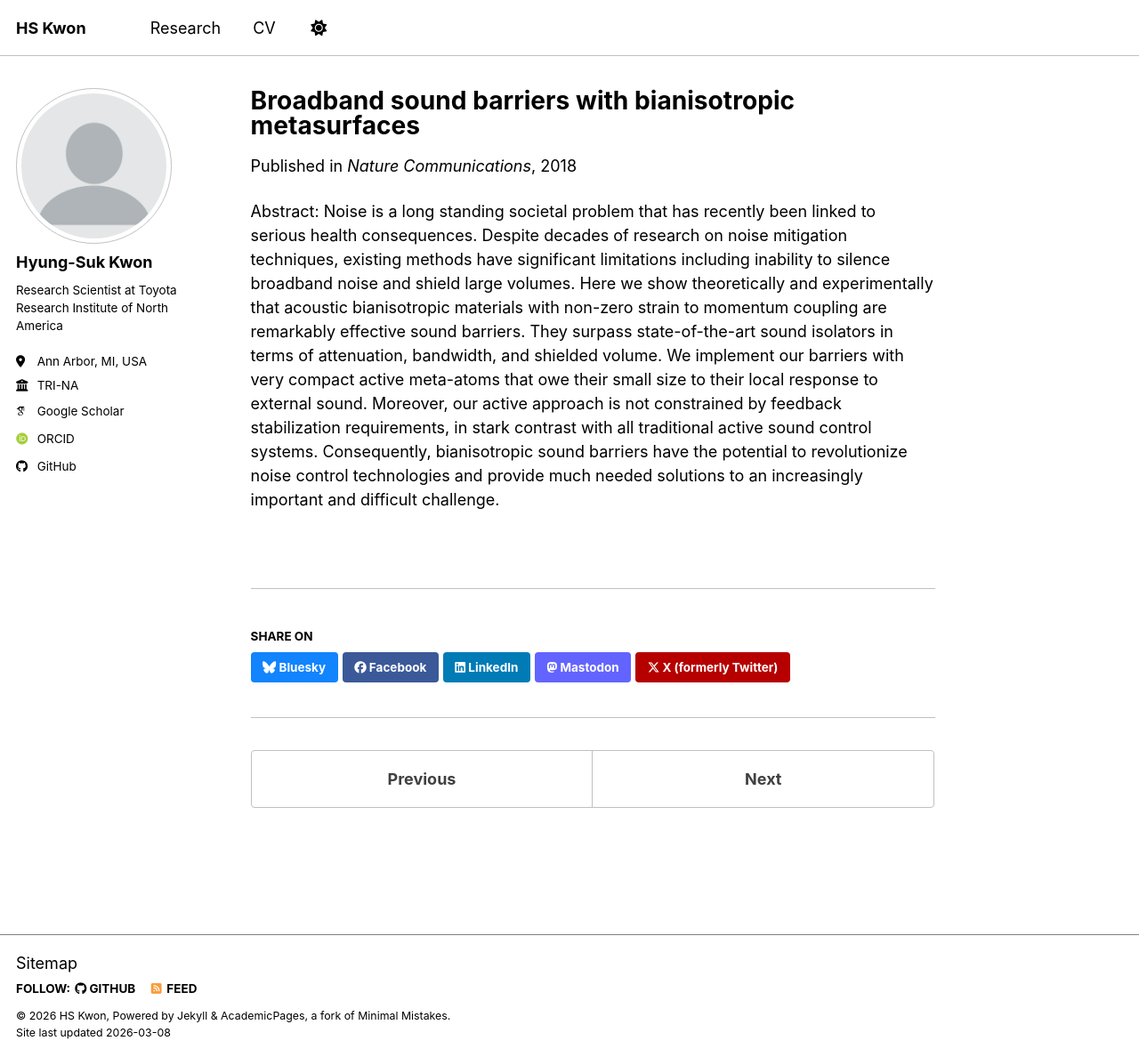
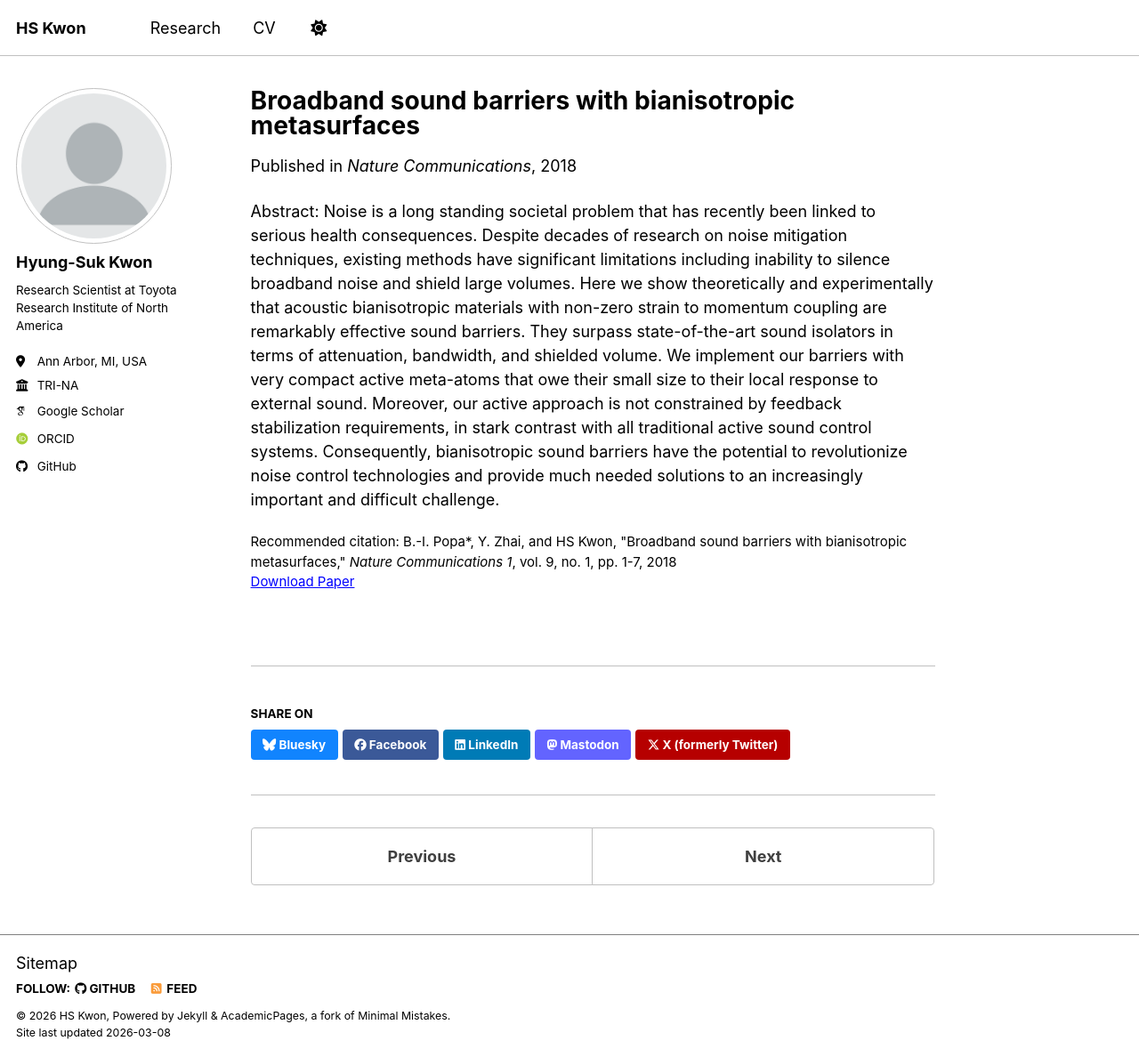
Before and after one commit to Kwon-HyungSuk/kwon-hyungsuk.github.io, a Jekyll site: the page built from _publications/2018-12-13-NatComm.md, in a window 1280 px wide and 1188 px high. Shown: the whole window at 89% size. Built offline with Jekyll 4.4.1, drawn with Linux system fonts in a browser that asks for light colours; some web fonts are replaced; a script bundle is joined from its source files by our own code; library files that are not in the unit come from our copies.

Commit message:
Update 2018-12-13-NatComm.md

```diff
--- a/_publications/2018-12-13-NatComm.md
+++ b/_publications/2018-12-13-NatComm.md
@@ -9,6 +9,6 @@ venue: 'Nature Communications'
 # slidesurl: 'https://academicpages.github.io/files/slides1.pdf'
 paperurl: 'https://www.nature.com/articles/s41467-018-07809-3'
 # bibtexurl: 'https://academicpages.github.io/files/bibtex1.bib'
-# citation: 'Your Name, You. (2009). &quot;Paper Title Number 1.&quot; <i>Journal 1</i>. 1(1).'
+citation: 'B.-I. Popa*, Y. Zhai, and HS Kwon, &quot;Broadband sound barriers with bianisotropic metasurfaces,&quot; <i>Nature Communications 1</i>, vol. 9, no. 1, pp. 1-7, 2018'
 ---
 Abstract: Noise is a long standing societal problem that has recently been linked to serious health consequences. Despite decades of research on noise mitigation techniques, existing methods have significant limitations including inability to silence broadband noise and shield large volumes. Here we show theoretically and experimentally that acoustic bianisotropic materials with non-zero strain to momentum coupling are remarkably effective sound barriers. They surpass state-of-the-art sound isolators in terms of attenuation, bandwidth, and shielded volume. We implement our barriers with very compact active meta-atoms that owe their small size to their local response to external sound. Moreover, our active approach is not constrained by feedback stabilization requirements, in stark contrast with all traditional active sound control systems. Consequently, bianisotropic sound barriers have the potential to revolutionize noise control technologies and provide much needed solutions to an increasingly important and difficult challenge.
```
